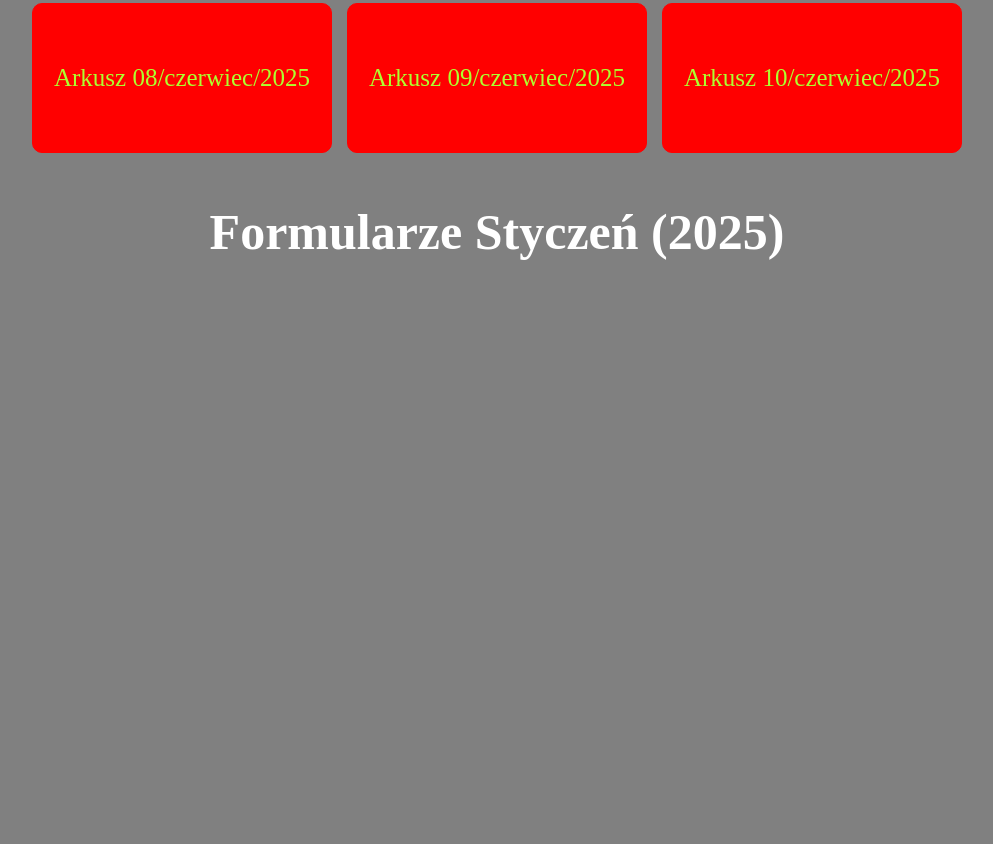
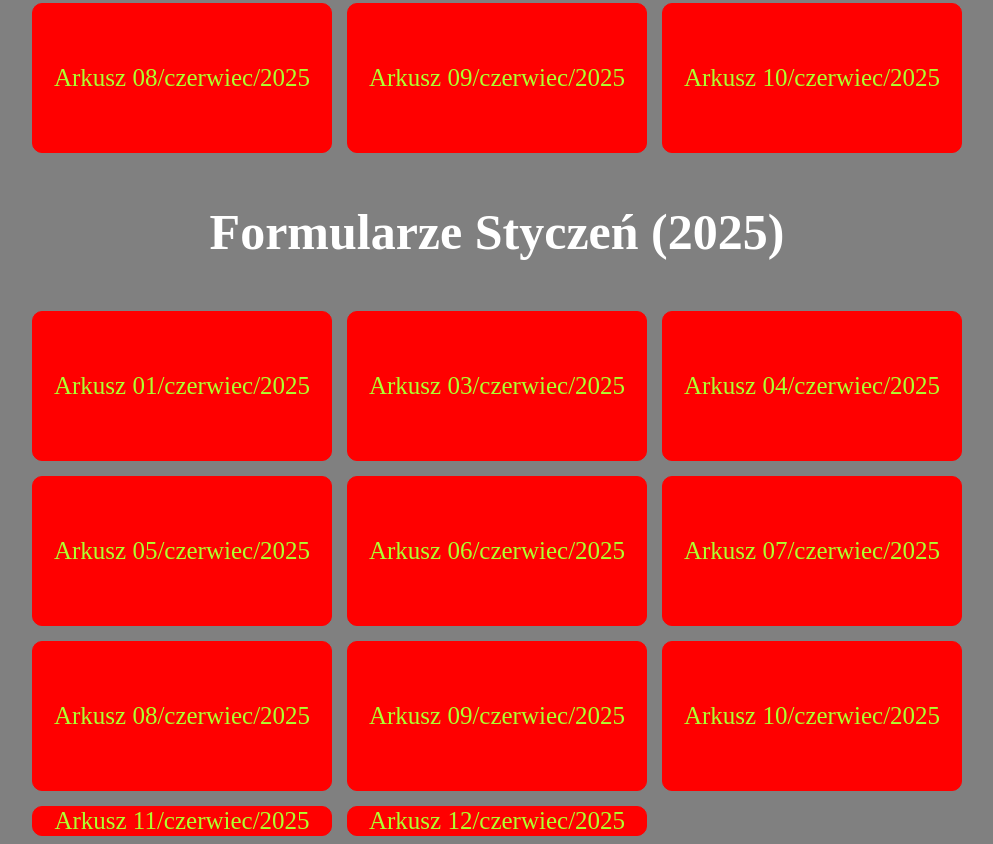
Before and after one commit to AkaNGW1/formularze_arkusze, a plain HTML site: page index.html in a window 1280 px wide. Shown: the part 485-1329 px from the top of the page, without its empty margins (143-1136 px from the left). Before the commit the page ends 800 px from the top, so only its background shows below. Drawn offline with Linux system fonts and the light colour scheme.

Commit message:
Update index.html

```diff
--- a/index.html
+++ b/index.html
@@ -24,5 +24,20 @@
     </div>
     <h3>Formularze Styczeń (2025)</h3>
 
+    <div id="links">
+        <a href="arkusz1-st/index.html" class="link">Arkusz 01/czerwiec/2025</a>
+        <a href="arkusz2-st/index.html" class="link">Arkusz 03/czerwiec/2025</a>
+        <a href="arkusz3-st/index.html" class="link">Arkusz 04/czerwiec/2025</a>
+        <a href="arkusz4-st/index.html" class="link">Arkusz 05/czerwiec/2025</a>
+        <a href="arkusz6-st/index.html" class="link">Arkusz 06/czerwiec/2025</a>
+        <a href="arkusz7-st/index.html" class="link">Arkusz 07/czerwiec/2025</a>
+        <a href="arkusz8-st/index.html" class="link">Arkusz 08/czerwiec/2025</a>
+        <a href="arkusz9-st/index.html" class="link">Arkusz 09/czerwiec/2025</a>
+        <a href="arkusz10-st/index.html" class="link">Arkusz 10/czerwiec/2025</a>
+        <a href="arkusz11-st/index.html" class="link">Arkusz 11/czerwiec/2025</a>
+        <a href="arkusz12-st/index.html" class="link">Arkusz 12/czerwiec/2025</a>
+    </div>
+
+
 </body>
 </html>
```
